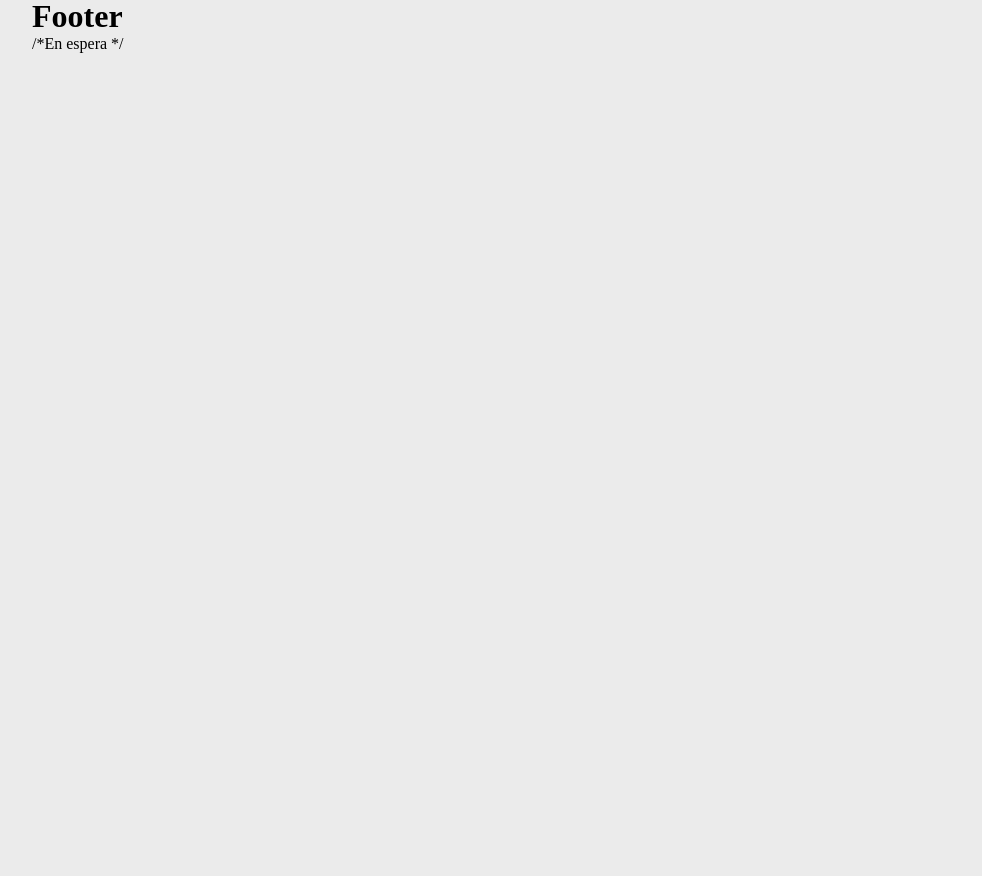
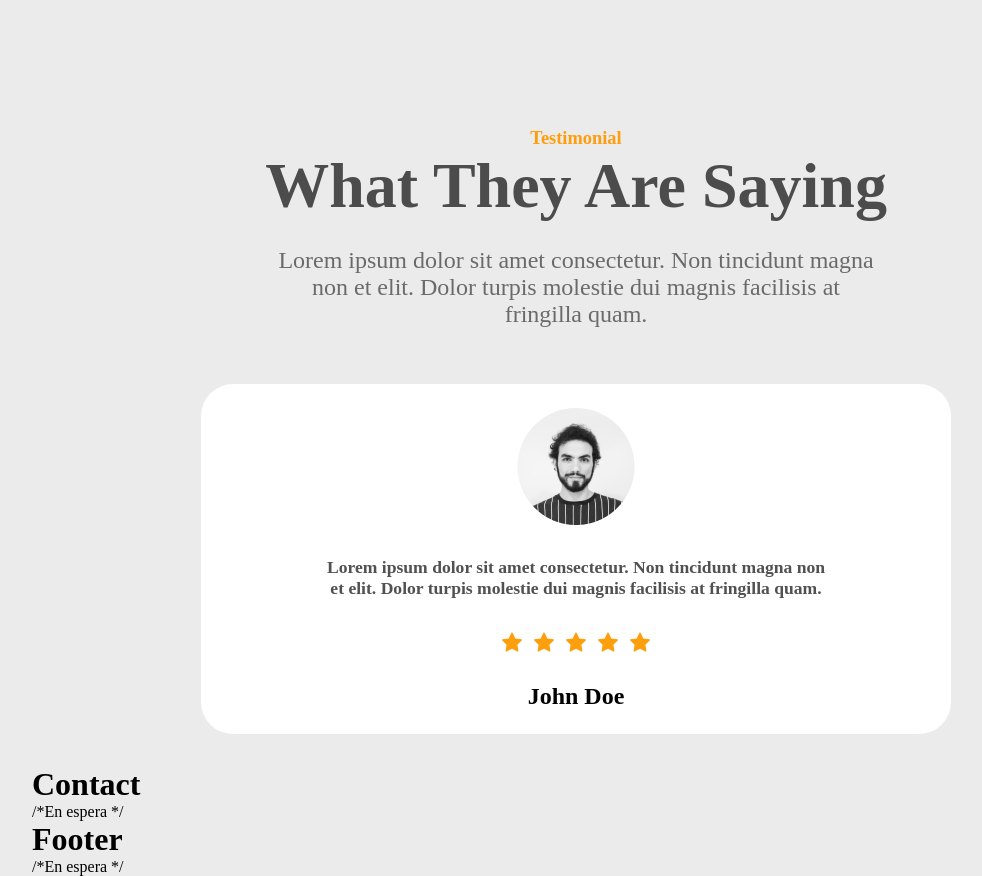
Before and after one commit to DavidCortesA/Restaurant, a React app: page / in a window 1280 px wide. Shown: the part 2620-3496 px from the top of the page, without its empty margins (64-1046 px from the left). Before the commit the page ends 2673 px from the top, so only its background shows below. Built offline with nearby package versions, Linux system fonts and the light colour scheme.

Commit message:
Testimonials

```diff
--- a/src/App.js
+++ b/src/App.js
@@ -13,7 +13,7 @@ const App = () => {
       <Home />
       <About />
       <Work />
-      <Testimonial /> /*En espera */
+      <Testimonial />
       <Contact /> /*En espera */
       <Footer /> /*En espera */
     </div>
--- a/src/components/Testimonial.jsx
+++ b/src/components/Testimonial.jsx
@@ -1,9 +1,33 @@
-import React from 'react'
+import React from 'react';
+import ProfilePic from '@assets/john-doe-image.png';
+import { AiFillStar } from 'react-icons/ai';
 
 const Testimonial = () => {
   return (
-    <div>
-      <h1>Testimonial</h1>
+    <div className='work__section'>
+      <div className="work__section--top">
+        <p className="primary-subheading">Testimonial</p>
+        <h1 className="primary-heading">What They Are Saying</h1>
+        <p className="primary-text">
+          Lorem ipsum dolor sit amet consectetur. Non tincidunt magna non et
+          elit. Dolor turpis molestie dui magnis facilisis at fringilla quam.
+        </p>
+      </div>
+      <div className="testimonial__section">
+        <img src={ProfilePic} alt="" />
+        <p>
+          Lorem ipsum dolor sit amet consectetur. Non tincidunt magna non et
+          elit. Dolor turpis molestie dui magnis facilisis at fringilla quam.
+        </p>
+        <div className="testimonial__section--stars">
+          <AiFillStar />
+          <AiFillStar />
+          <AiFillStar />
+          <AiFillStar />
+          <AiFillStar />
+        </div>
+        <h2>John Doe</h2>
+      </div>
     </div>
   )
 }
--- /dev/null
+++ b/src/styles/_testimonial.scss
@@ -0,0 +1,31 @@
+@import './variables';
+
+.testimonial{
+    &__section{
+        margin: 2rem auto;
+        background-color: white;
+        padding: 1.5rem 2rem;
+        @include dFlex();
+        max-width: 750px;
+        border-radius: 2rem;
+        text-align: center;
+        flex-direction: column;
+        p {
+            font-weight: 700;
+            color: #515151;
+            max-width: 500px;
+            font-size: $sizeText;
+            margin: 2rem 0rem;
+        }
+        h2 {
+            margin-top: 1.5rem;
+        }
+        &--stars{
+            svg{
+                margin: 0rem 0.25rem;
+                font-size: $sizeText + 0.4rem;
+                color:#fe9e0d;
+            }
+        }
+    }
+}
--- a/src/styles/styles.scss
+++ b/src/styles/styles.scss
@@ -3,6 +3,7 @@
 @import './header';
 @import './about';
 @import './work';
+@import './testimonial';
 
 *{
   margin: 0;
@@ -106,4 +107,7 @@ body{
   .primary-subheading {
     text-align: center;
   }
+  .App{
+    max-width: 95vw;
+  }
 }
```
